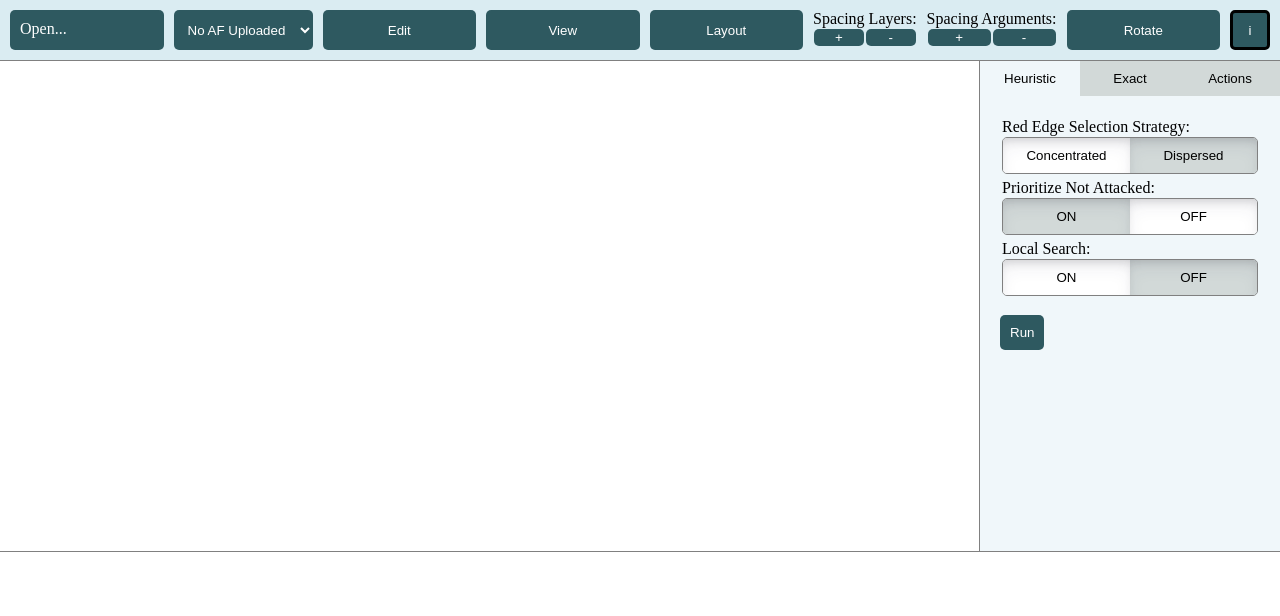
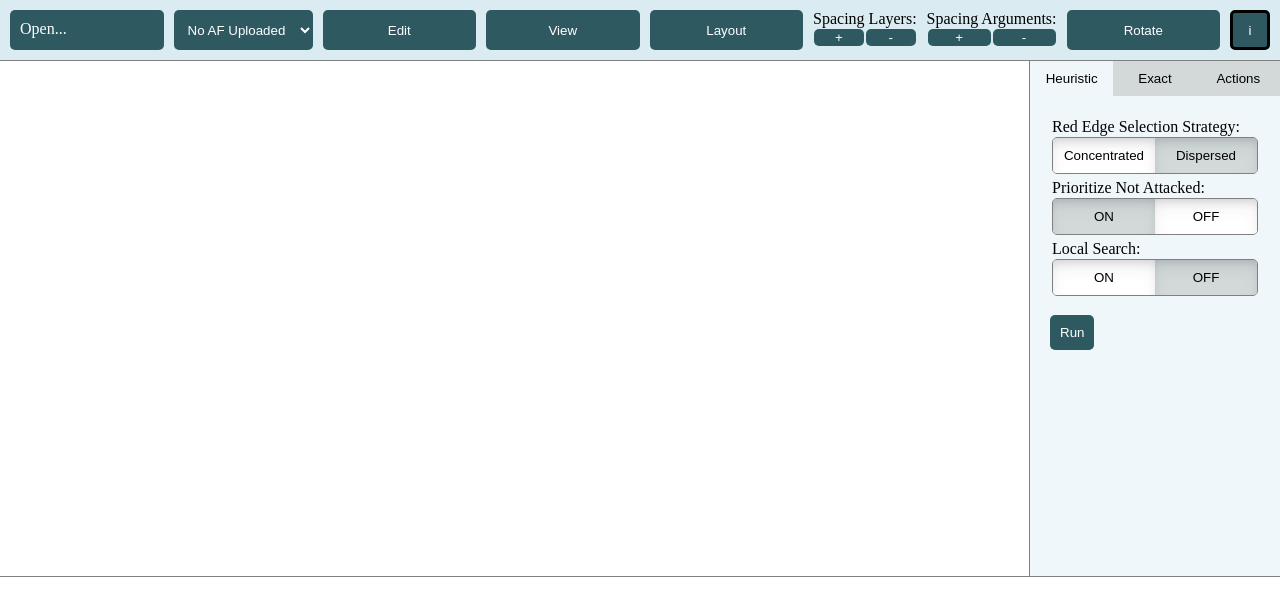
Before and after one commit to ChristianLinusPK/ArguViz, a plain HTML site: page index.html in a window 1280 px wide. Drawn offline with nearby package versions, Linux system fonts and the light colour scheme.

Commit message:
Update style.css

```diff
--- a/style.css
+++ b/style.css
@@ -12,11 +12,14 @@ body, html {
 
 #graph {
     flex: 1;
+    width: 75%;
+    height: 75%;
 }
 
 .tab-box {
-    width: 300px;
     display: flex;
+    width: auto;
+    min-width: 250px;
     flex-direction: column;
     border-left: 1px solid grey;
 
@@ -200,6 +203,9 @@ body, html {
     border: none;
     flex: 1;
     margin-top: 1rem;
+    justify-content: space-between;
+    align-items: center;
+
 }
 
 .button-center button{
```
